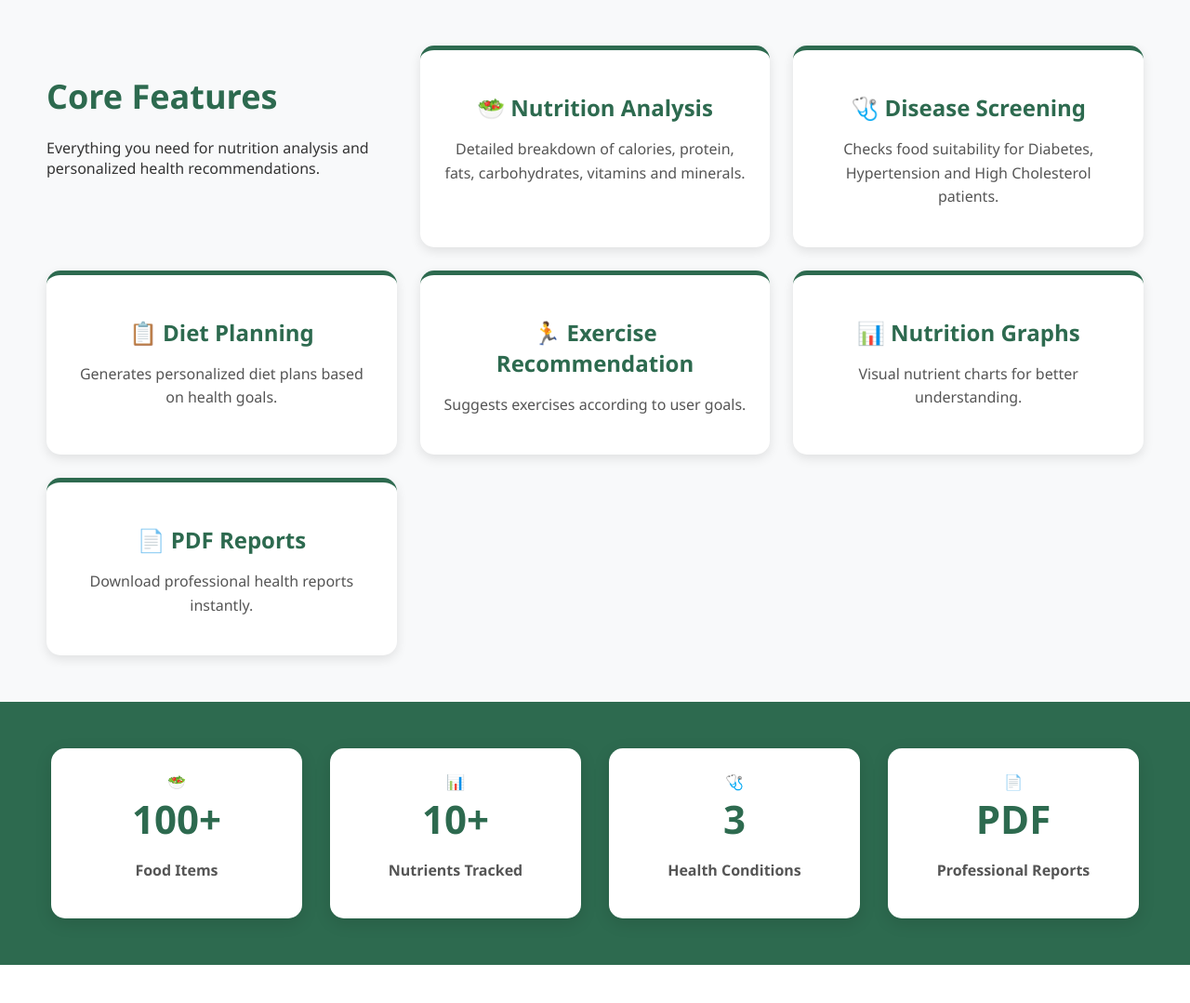
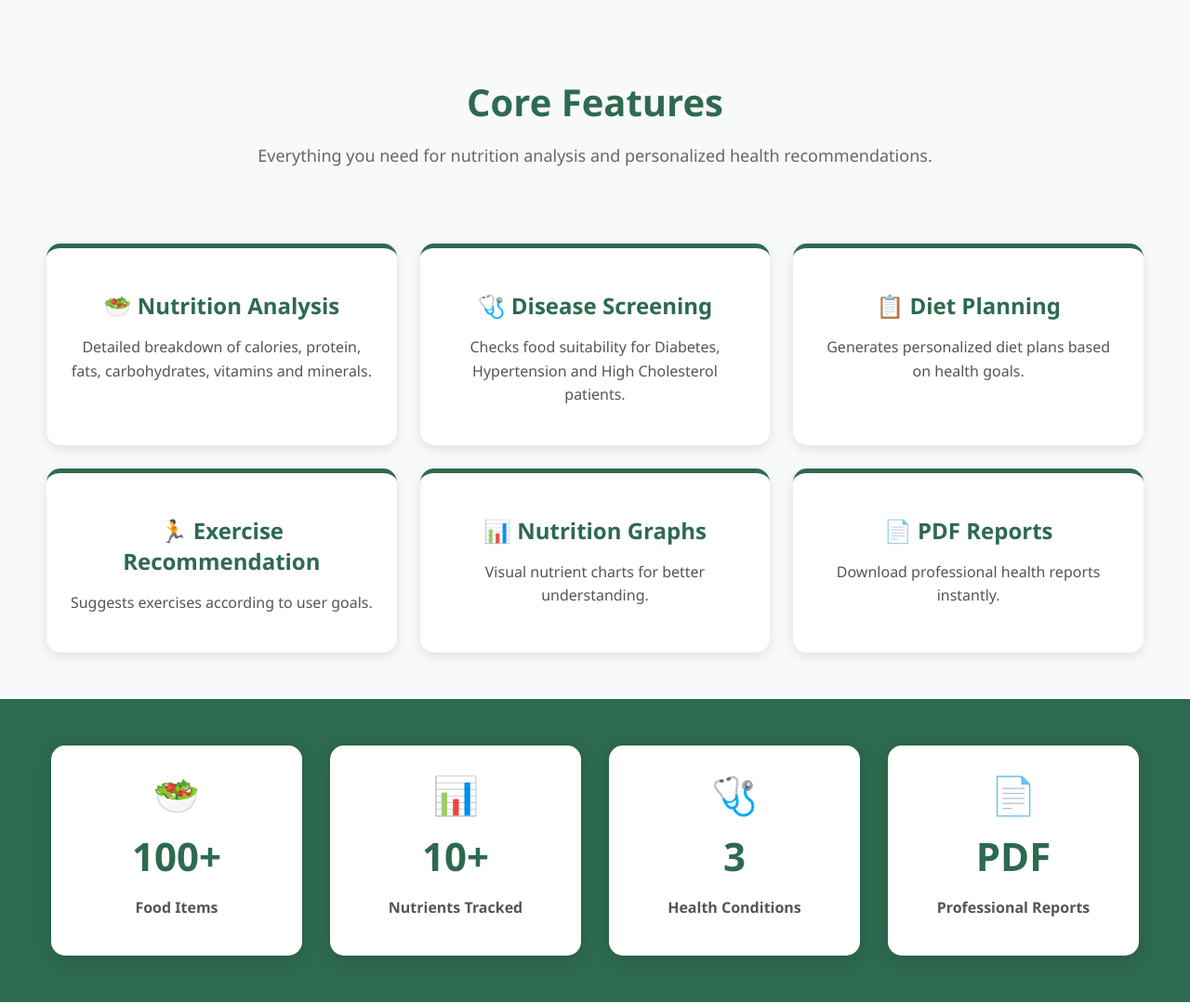
Before and after one commit to Krishna-bansal-kb/NutriGuide, a Flask app: page / in a window 1280 px wide. Shown: the part 807-1886 px from the top of the page at 93% size. Run offline with Flask 3, Linux system fonts and the light colour scheme.

Commit message:
Update style.css

```diff
--- a/static/style.css
+++ b/static/style.css
@@ -493,3 +493,35 @@ label{
 .footer p{
     margin:8px 0;
 }
+.hero-buttons{
+    margin-top:30px;
+}
+
+.secondary-btn{
+    background:white;
+    color:#2d6a4f;
+    margin-left:15px;
+}
+
+.secondary-btn:hover{
+    background:#f2f2f2;
+}
+.section-title{
+    text-align:center;
+    margin-bottom:40px;
+    grid-column:1/-1;
+}
+
+.section-title h2{
+    font-size:40px;
+    margin-bottom:10px;
+}
+
+.section-title p{
+    color:#666;
+    font-size:18px;
+}
+.stat-icon{
+    font-size:40px;
+    margin-bottom:10px;
+}
```
